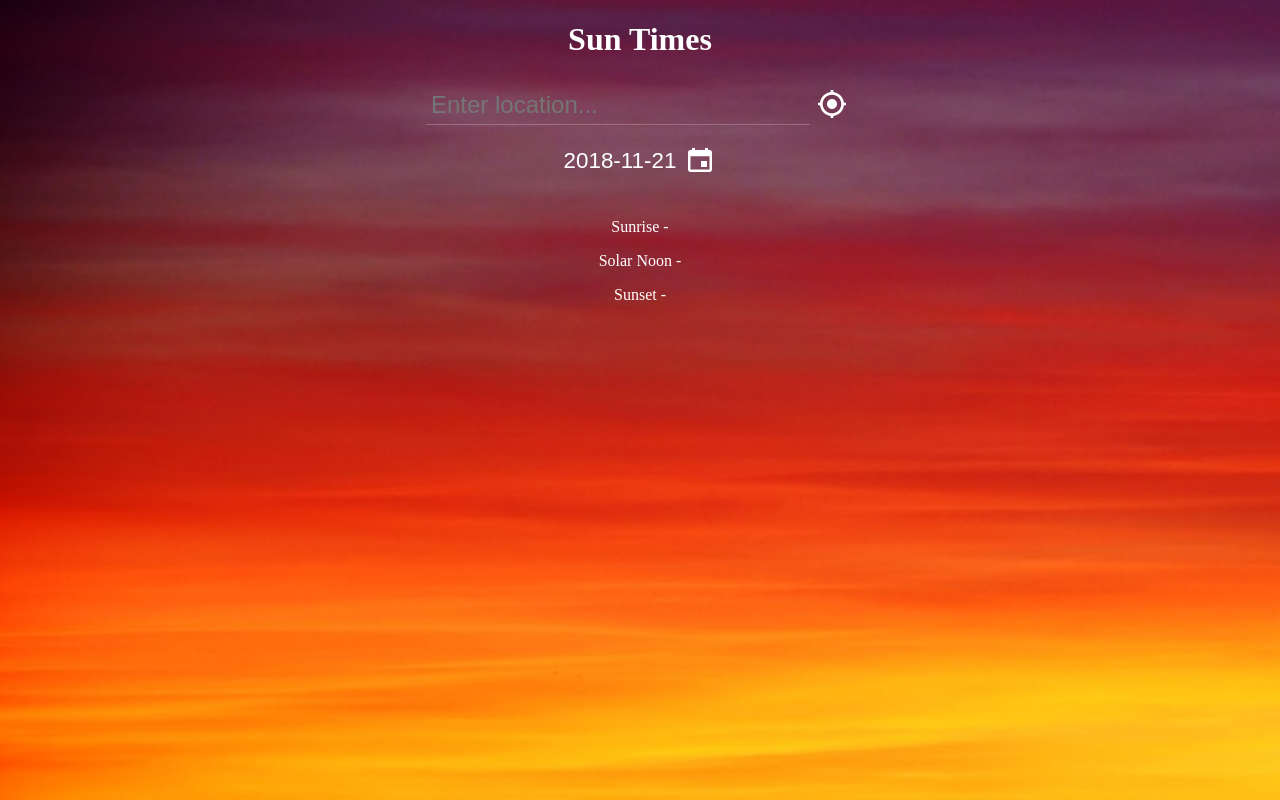
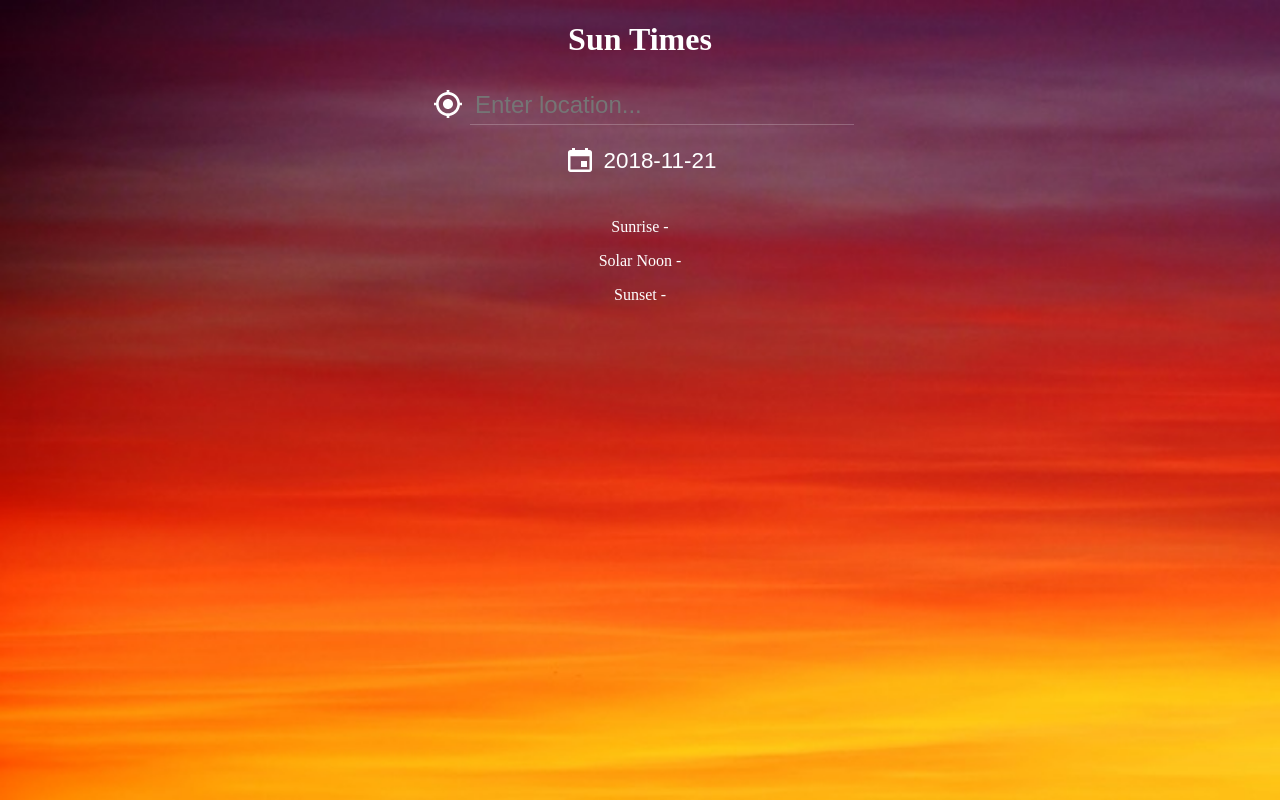
Before and after one commit to HanifCarroll/sun-times, a React (Create React App) app: page / in a window 1280 px wide. Built offline with nearby package versions, Linux system fonts and the light colour scheme.

Commit message:
Rearrange icons.

```diff
--- a/src/components/Buttons/index.jsx
+++ b/src/components/Buttons/index.jsx
@@ -19,6 +19,14 @@ export const Buttons = ({
   };
   return (
     <div className={styles.container}>
+      <button
+        id="location"
+        className={styles.button}
+        style={{ color: isGPSActive ? "#67d6ff" : "white" }}
+        onClick={getLocation}
+      >
+        <IoMdLocate />
+      </button>
       <input
         className={styles.input}
         onKeyPress={e => onEnterPress(e)}
@@ -28,22 +36,14 @@ export const Buttons = ({
         placeholder="Enter location..."
         style={{ color: isGPSActive ? "#67d6ff" : "white" }}
       />
-      <button
-        id="location"
-        className={styles.button}
-        style={{ color: isGPSActive ? "#67d6ff" : "white" }}
-        onClick={getLocation}
-      >
-        <IoMdLocate />
-      </button>
       <div className={styles.calendarContainer}>
         <button
           id="date"
           className={styles.calendarButton}
           onClick={onCalendarToggle}
         >
+          <IoMdCalendar className={styles.calendarIcon} />
           <p className={styles.dateText}>{date}</p>
-          <IoMdCalendar className={styles.calendarIcon} />
         </button>
       </div>
     </div>
--- a/src/components/Buttons/styles.module.scss
+++ b/src/components/Buttons/styles.module.scss
@@ -41,7 +41,7 @@
 .calendarIcon {
   position: relative;
   top: 8px;
-  margin-left: 8px;
+  margin-right: 8px;
 }
 
 .dateText {
```
